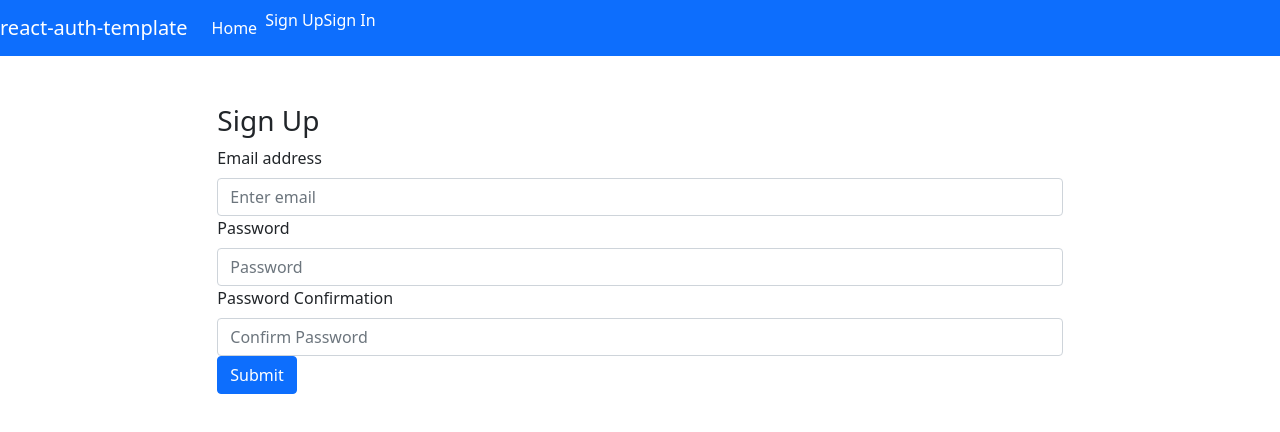
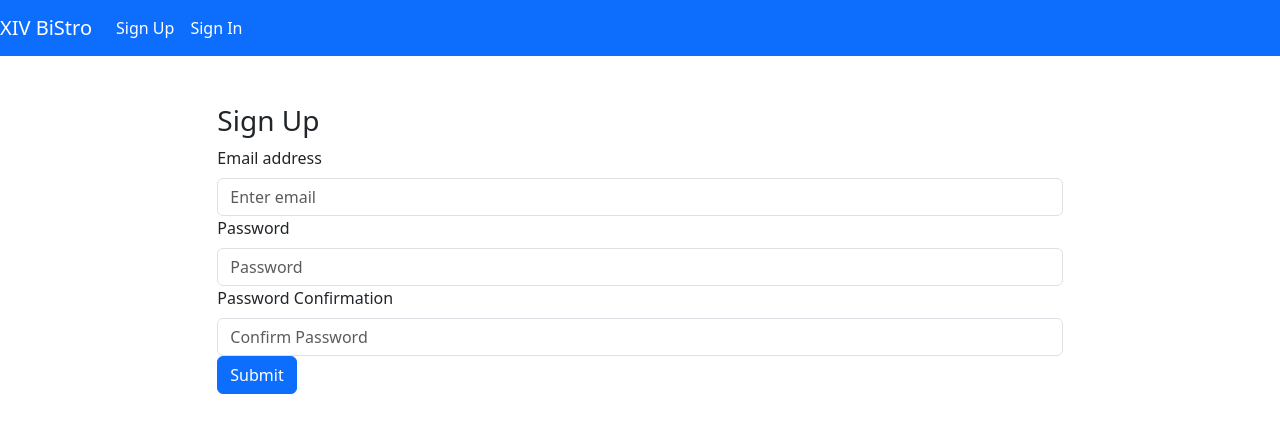
Before and after one commit to NoahCSmith93/XIV-BiStro-Client, a React (Create React App) app: page /sign-up in a window 1280 px wide. Shown: the top 432 px of the page. Built offline with nearby package versions, Linux system fonts and the light colour scheme.

Commit message:
creates skeleton for index page

```diff
--- a/public/index.html
+++ b/public/index.html
@@ -24,7 +24,7 @@
       work correctly both with client-side routing and a non-root public URL.
       Learn how to configure a non-root public URL by running `npm run build`.
     -->
-    <title>React App</title>
+    <title>XIV BiStro</title>
   </head>
   <body>
     <noscript>You need to enable JavaScript to run this app.</noscript>
--- a/src/App.js
+++ b/src/App.js
@@ -44,7 +44,10 @@ const App = () => {
 		<Fragment>
 			<Header user={user} />
 			<Routes>
-					<Route path='/' element={<Home msgAlert={msgAlert} user={user} />} />
+				<Route
+					path='/'
+					element={<Home msgAlert={msgAlert} user={user} />}
+				/>
 				<Route
 					path='/sign-up'
 					element={<SignUp msgAlert={msgAlert} setUser={setUser} />}
--- /dev/null
+++ b/src/api/best.js
@@ -0,0 +1,15 @@
+import apiUrl from '../apiConfig'
+import axios from 'axios'
+
+// READ -> Index
+export const getAllBests = () => {
+    return axios(`${apiUrl}/bests`)
+}
+
+// READ -> Show
+
+// CREATE -> Add a table
+
+// UPDATE -> Change table title or an item
+
+// DELETE -> Delete a table
--- a/src/components/Home.js
+++ b/src/components/Home.js
@@ -1,11 +1,14 @@
+import BestsIndex from './bests/BestsIndex'
+import { Container } from 'react-bootstrap'
+
 const Home = (props) => {
-	// const { msgAlert, user } = props
-	console.log('props in home', props)
+	const { msgAlert, user } = props
 
 	return (
-		<>
-			<h2>Home Page</h2>
-		</>
+		<Container>
+			<h2>All of your BiS tables:</h2>
+			<BestsIndex msgAlert={msgAlert}/>
+		</Container>
 	)
 }
 
--- /dev/null
+++ b/src/components/bests/BestsIndex.js
@@ -0,0 +1,36 @@
+import { useState, useEffect } from 'react'
+import { Card } from 'react-bootstrap'
+import { Link } from 'react-router-dom'
+// api function
+import { getAllBests } from '../../api/best'
+// messages
+import messages from '../shared/AutoDismissAlert/messages'
+
+const BestsIndex = (props) => {
+const [bests, setBests] = useState(null)
+const [error, setError] = useState(false)
+const { msgAlert } = props
+
+useEffect(() => {
+    getAllBests()
+        .then(res => {
+            console.log('res.data', res.data)
+        })
+        .catch(err => {
+            msgAlert({
+                heading: 'Error getting tables',
+                message: messages.indexBisTablesFailure,
+                variant: 'danger'
+            })
+            setError(true)
+        })
+}, [])
+
+    return (
+        <div className='container-md'>
+            <h1>Bests Index</h1>
+        </div>
+    )
+}
+
+export default BestsIndex
--- a/src/components/shared/AutoDismissAlert/messages.js
+++ b/src/components/shared/AutoDismissAlert/messages.js
@@ -6,6 +6,11 @@ const messages = {
 	signOutSuccess: 'Come back soon!',
 	changePasswordSuccess: 'Password changed successfully!',
 	changePasswordFailure:'Failed to change passwords. Check your old password and try again.',
+	createBisTableSuccess: 'New BiS table created!',
+	createBisTableFailure: 'Something went wrong, please try again.',
+	updateItemSuccess: 'Item successfully updated!',
+	updateItemFailure: 'Something went wrong, please try again.',
+	indexBisTablesFailure: 'Error retrieving tables, please try again.',
 }
 
 module.exports = messages
--- a/src/components/shared/Header.js
+++ b/src/components/shared/Header.js
@@ -8,12 +8,12 @@ const linkStyle = {
 }
 const authenticatedOptions = (
 	<>
-		<Nav.Item>
+		<Nav.Item className='m-2'>
 			<Link to='change-password' style={linkStyle}>
 				Change Password
 			</Link>
 		</Nav.Item>
-		<Nav.Item>
+		<Nav.Item className='m-2'>
 			<Link to='sign-out' style={linkStyle}>
 				Sign Out
 			</Link>
@@ -23,30 +23,30 @@ const authenticatedOptions = (
 
 const unauthenticatedOptions = (
 	<>
-        <Nav.Item>
+        <Nav.Item className='m-2'>
 		    <Link to='sign-up' style={linkStyle}>Sign Up</Link>
         </Nav.Item>
-        <Nav.Item>
+        <Nav.Item className='m-2'>
 		    <Link to='sign-in' style={linkStyle}>Sign In</Link>
         </Nav.Item>
 	</>
 )
 
-const alwaysOptions = (
-	<>
-		<Nav.Link>
-			<Link to='/' style={linkStyle}>
-				Home
-			</Link>
-		</Nav.Link>
-	</>
-)
+// const alwaysOptions = (
+// 	<>
+// 		<Nav.Item>
+// 			<Link to='/' style={linkStyle}>
+// 				Home
+// 			</Link>
+// 		</Nav.Item>
+// 	</>
+// )
 
 const Header = ({ user }) => (
 	<Navbar bg='primary' variant='dark' expand='md'>
 		<Navbar.Brand>
             <Link to='/' style={linkStyle}>
-                react-auth-template
+                XIV BiStro
             </Link>
         </Navbar.Brand>
 		<Navbar.Toggle aria-controls='basic-navbar-nav' />
@@ -55,7 +55,7 @@ const Header = ({ user }) => (
 				{user && (
 					<span className='navbar-text mr-2'>Welcome, {user.email}</span>
 				)}
-				{alwaysOptions}
+				{/* {alwaysOptions} */}
 				{user ? authenticatedOptions : unauthenticatedOptions}
 			</Nav>
 		</Navbar.Collapse>
```
Also changed, not shown: package.json (+14 -14 lines), src/components/bests/BestShow.js (added), 2 other files (tests, documents, lock files or other folders). Lines whose indentation alone changed are shown as unchanged.
